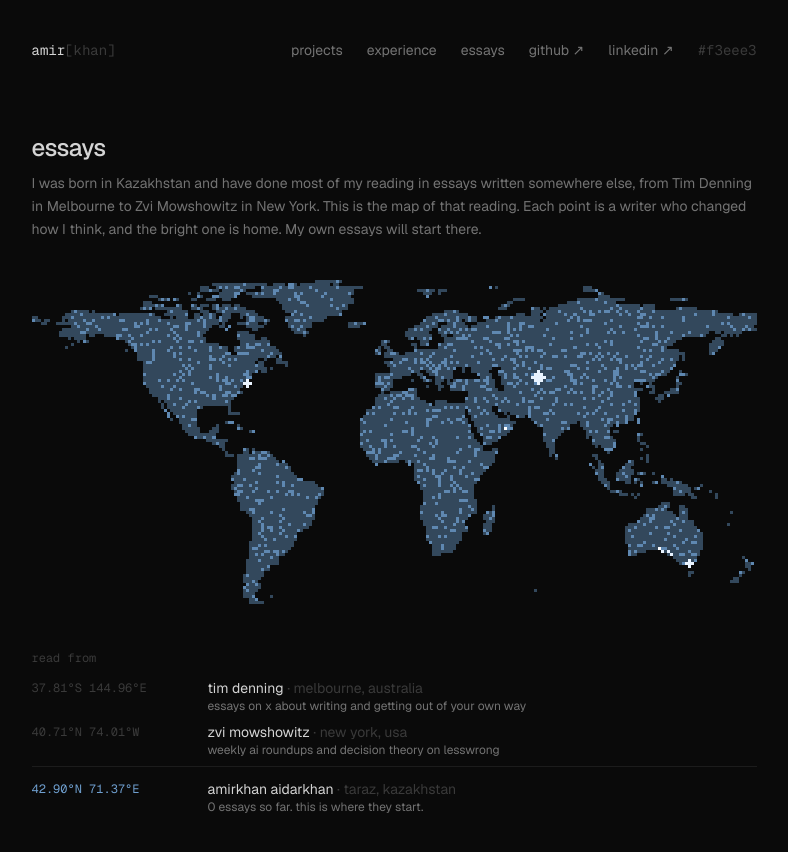
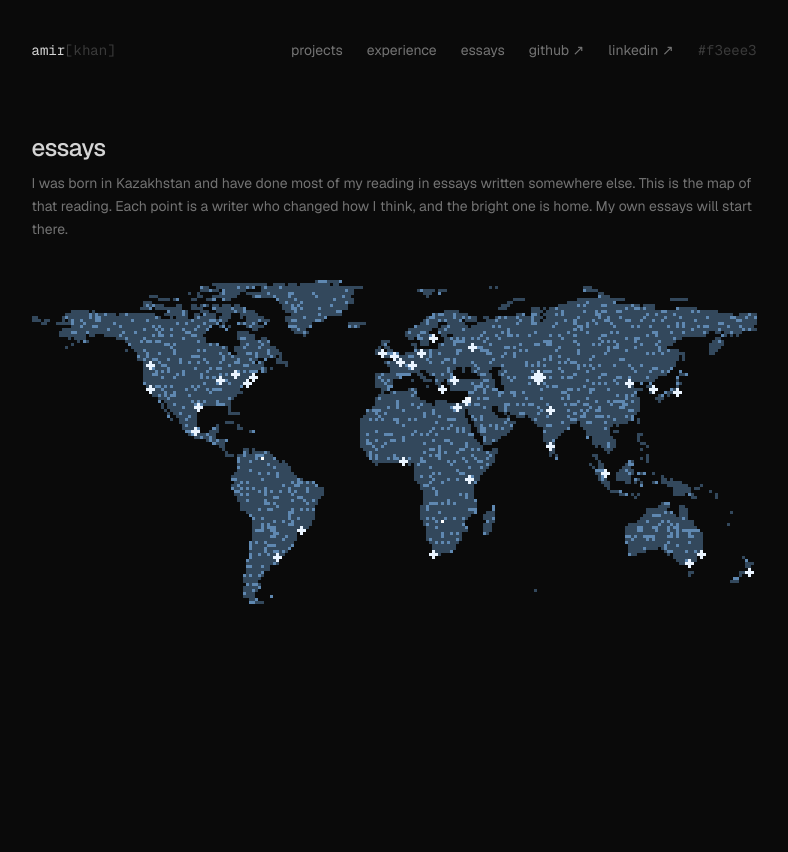
Before and after one commit to aidxhxr/aidxhxr-dev, a Next.js app: page /essays in a window 1280 px wide. Shown: the top 852 px of the page, without its empty margins (246-1034 px from the left). After the commit the page ends 800 px from the top, so only its background shows below. Built offline with nearby package versions, Linux system fonts and the light colour scheme.

Commit message:
content(essays): unnamed notes on the map, only taraz labelled
Drop the reading list and the named writers. Scatter unnamed pins
across the world instead and keep the home label on hover.

```diff
--- a/app/essays/page.tsx
+++ b/app/essays/page.tsx
@@ -1,6 +1,5 @@
 import type { Metadata } from "next";
 import SandMap from "@/components/sand-map";
-import { HOME, INFLUENCES, fmtCoord } from "@/lib/influences";
 
 export const metadata: Metadata = {
   title: "Essays — Amirkhan Aidarkhan",
@@ -15,53 +14,13 @@ export default function EssaysPage() {
         </h1>
         <p className="text-sm text-muted leading-relaxed">
           I was born in Kazakhstan and have done most of my reading in essays
-          written somewhere else, from Tim Denning in Melbourne to Zvi
-          Mowshowitz in New York. This is the map of that reading. Each point
+          written somewhere else. This is the map of that reading. Each point
           is a writer who changed how I think, and the bright one is home. My
           own essays will start there.
         </p>
       </header>
 
       <SandMap />
-
-      <section className="mt-10">
-        <h2 className="text-xs font-mono text-dim mb-3">read from</h2>
-        <ul className="space-y-2 text-sm">
-          {INFLUENCES.map((p) => (
-            <li key={p.name} className="flex flex-col gap-0.5 sm:flex-row sm:gap-4">
-              <span className="text-xs font-mono text-dim sm:w-40 sm:shrink-0 sm:pt-0.5">
-                {fmtCoord(p.lat, p.lon)}
-              </span>
-              <span className="text-muted">
-                {p.url ? (
-                  <a
-                    href={p.url}
-                    target="_blank"
-                    rel="noopener noreferrer"
-                    className="text-fg hover:text-muted transition-colors link-underline"
-                  >
-                    {p.name}
-                  </a>
-                ) : (
-                  <span className="text-fg">{p.name}</span>
-                )}
-                <span className="text-dim"> · {p.place}</span>
-                <span className="block text-xs text-muted">{p.note}</span>
-              </span>
-            </li>
-          ))}
-          <li className="flex flex-col gap-0.5 border-t border-border pt-3 sm:flex-row sm:gap-4">
-            <span className="text-xs font-mono text-ascii sm:w-40 sm:shrink-0 sm:pt-0.5">
-              {fmtCoord(HOME.lat, HOME.lon)}
-            </span>
-            <span className="text-muted">
-              <span className="text-fg">{HOME.name}</span>
-              <span className="text-dim"> · {HOME.place}</span>
-              <span className="block text-xs text-muted">{HOME.note}</span>
-            </span>
-          </li>
-        </ul>
-      </section>
     </div>
   );
 }
--- a/components/sand-map.tsx
+++ b/components/sand-map.tsx
@@ -1,7 +1,7 @@
 "use client";
 
 import { useEffect, useRef } from "react";
-import { HOME, INFLUENCES, type Place } from "@/lib/influences";
+import { HOME, NOTES, type Spot } from "@/lib/influences";
 import { LAT_BOTTOM, LAT_TOP, MASK_B64, MASK_H, MASK_W } from "@/lib/world-mask";
 
 const HOLD_MS = 14000;
@@ -25,7 +25,7 @@ const K_HOME = 2;
 type Grain = { x: number; y: number; v: number; ty: number };
 type Particle = { x: number; y: number; vx: number; vy: number; c: number; ttl?: number };
 type Courier = { x0: number; y0: number; x1: number; y1: number; t0: number; bend: number };
-type Pin = { place: Place; x: number; y: number; home: boolean };
+type Pin = { x: number; y: number; home: boolean };
 
 type Sim = {
   cols: number;
@@ -61,7 +61,7 @@ const isLand = (mx: number, my: number) => {
   return ((MASK[i >> 3] >> (i & 7)) & 1) === 1;
 };
 
-const project = (p: Place, cols: number, rows: number) => ({
+const project = (p: Spot, cols: number, rows: number) => ({
   x: Math.round(((p.lon + 180) / 360) * cols),
   y: Math.round(((LAT_TOP - p.lat) / (LAT_TOP - LAT_BOTTOM)) * rows),
 });
@@ -101,9 +101,9 @@ function buildTargets(cols: number, rows: number) {
     }
   }
   const pins: Pin[] = [];
-  const stamp = (p: Place, home: boolean) => {
+  const stamp = (p: Spot, home: boolean) => {
     const { x, y } = project(p, cols, rows);
-    pins.push({ place: p, x, y, home });
+    pins.push({ x, y, home });
     for (const [dx, dy] of home ? DIAMOND : PLUS) {
       const cx = x + dx;
       const cy = y + dy;
@@ -113,7 +113,7 @@ function buildTargets(cols: number, rows: number) {
       kind[i] = home ? K_HOME : K_PIN;
     }
   };
-  for (const p of INFLUENCES) stamp(p, false);
+  for (const p of NOTES) stamp(p, false);
   stamp(HOME, true);
 
   const queues = new Map<number, number[]>();
@@ -474,9 +474,7 @@ export default function SandMap() {
         tip.hidden = true;
         return;
       }
-      tip.textContent = pin.home
-        ? `${pin.place.place} · home`
-        : `${pin.place.name} · ${pin.place.place}`;
+      tip.textContent = `${HOME.place} · home`;
       tip.hidden = false;
       const rect = canvas.getBoundingClientRect();
       const px = (pin.x / (sim?.cols ?? 1)) * rect.width;
@@ -487,18 +485,10 @@ export default function SandMap() {
       tip.style.top = `${py}px`;
     };
 
-    const pinNear = (x: number, y: number) => {
+    const homeNear = (x: number, y: number) => {
       if (!sim) return null;
-      let best: Pin | null = null;
-      let bd = 36;
-      for (const p of sim.pins) {
-        const d = (p.x - x) ** 2 + (p.y - y) ** 2;
-        if (d < bd) {
-          bd = d;
-          best = p;
-        }
-      }
-      return best;
+      const h = sim.pins[sim.pins.length - 1];
+      return (h.x - x) ** 2 + (h.y - y) ** 2 < 36 ? h : null;
     };
 
     let lastTick = 0;
@@ -535,7 +525,7 @@ export default function SandMap() {
       pointer.vy = Math.max(-4, Math.min(4, pointer.active ? ny - pointer.y : 0));
       pointer.x = nx;
       pointer.y = ny;
-      const near = pinNear(nx, ny);
+      const near = homeNear(nx, ny);
       pointer.active = !near;
       if (near !== hovered) showTip(near);
     };
@@ -547,10 +537,9 @@ export default function SandMap() {
     };
     const onDown = (e: PointerEvent) => {
       const { x, y } = toCell(e);
-      const near = pinNear(x, y);
+      const near = homeNear(x, y);
       if (near) {
         showTip(near);
-        if (near.place.url && e.pointerType === "mouse") window.open(near.place.url, "_blank", "noopener");
         return;
       }
       blast.x = x;
--- a/lib/influences.ts
+++ b/lib/influences.ts
@@ -1,40 +1,41 @@
-export type Place = {
-  name: string;
-  place: string;
-  lat: number;
-  lon: number;
-  note: string;
-  url?: string;
-};
+export type Spot = { lat: number; lon: number };
 
 // where i was born. every courier grain on the map ends up here.
-export const HOME: Place = {
-  name: "amirkhan aidarkhan",
-  place: "taraz, kazakhstan",
-  lat: 42.9,
-  lon: 71.37,
-  note: "0 essays so far. this is where they start.",
-};
+export const HOME = { place: "taraz, kazakhstan", lat: 42.9, lon: 71.37 };
 
-// writers whose essays changed how i think, pinned where they write from.
-export const INFLUENCES: Place[] = [
-  {
-    name: "tim denning",
-    place: "melbourne, australia",
-    lat: -37.81,
-    lon: 144.96,
-    note: "essays on x about writing and getting out of your own way",
-    url: "https://x.com/timdenning",
-  },
-  {
-    name: "zvi mowshowitz",
-    place: "new york, usa",
-    lat: 40.71,
-    lon: -74.01,
-    note: "weekly ai roundups and decision theory on lesswrong",
-    url: "https://www.lesswrong.com/users/zvi",
-  },
+// places the essays i read were written from. no names, just the spread.
+export const NOTES: Spot[] = [
+  { lat: 37.77, lon: -122.42 }, // san francisco
+  { lat: 47.61, lon: -122.33 }, // seattle
+  { lat: 30.27, lon: -97.74 }, // austin
+  { lat: 41.88, lon: -87.63 }, // chicago
+  { lat: 42.36, lon: -71.06 }, // boston
+  { lat: 40.71, lon: -74.01 }, // new york
+  { lat: 43.65, lon: -79.38 }, // toronto
+  { lat: 19.43, lon: -99.13 }, // mexico city
+  { lat: -23.55, lon: -46.63 }, // são paulo
+  { lat: -34.6, lon: -58.38 }, // buenos aires
+  { lat: 53.35, lon: -6.26 }, // dublin
+  { lat: 51.51, lon: -0.13 }, // london
+  { lat: 48.86, lon: 2.35 }, // paris
+  { lat: 52.52, lon: 13.4 }, // berlin
+  { lat: 47.38, lon: 8.54 }, // zurich
+  { lat: 59.33, lon: 18.07 }, // stockholm
+  { lat: 37.98, lon: 23.73 }, // athens
+  { lat: 41.01, lon: 28.98 }, // istanbul
+  { lat: 55.76, lon: 37.62 }, // moscow
+  { lat: 32.08, lon: 34.78 }, // tel aviv
+  { lat: 30.04, lon: 31.24 }, // cairo
+  { lat: 6.52, lon: 3.38 }, // lagos
+  { lat: -1.29, lon: 36.82 }, // nairobi
+  { lat: -33.92, lon: 18.42 }, // cape town
+  { lat: 28.61, lon: 77.21 }, // delhi
+  { lat: 12.97, lon: 77.59 }, // bangalore
+  { lat: 1.35, lon: 103.82 }, // singapore
+  { lat: 39.9, lon: 116.4 }, // beijing
+  { lat: 37.57, lon: 126.98 }, // seoul
+  { lat: 35.68, lon: 139.69 }, // tokyo
+  { lat: -33.87, lon: 151.21 }, // sydney
+  { lat: -37.81, lon: 144.96 }, // melbourne
+  { lat: -41.29, lon: 174.78 }, // wellington
 ];
-
-export const fmtCoord = (lat: number, lon: number) =>
-  `${Math.abs(lat).toFixed(2)}°${lat >= 0 ? "N" : "S"} ${Math.abs(lon).toFixed(2)}°${lon >= 0 ? "E" : "W"}`;
```
